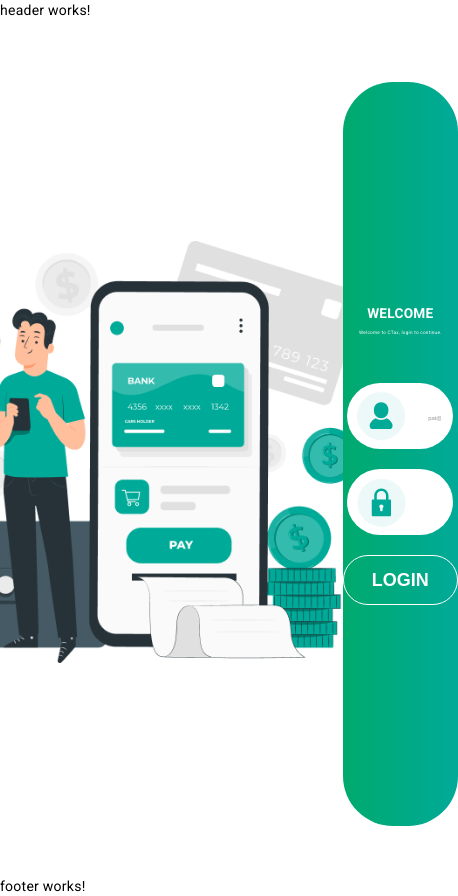
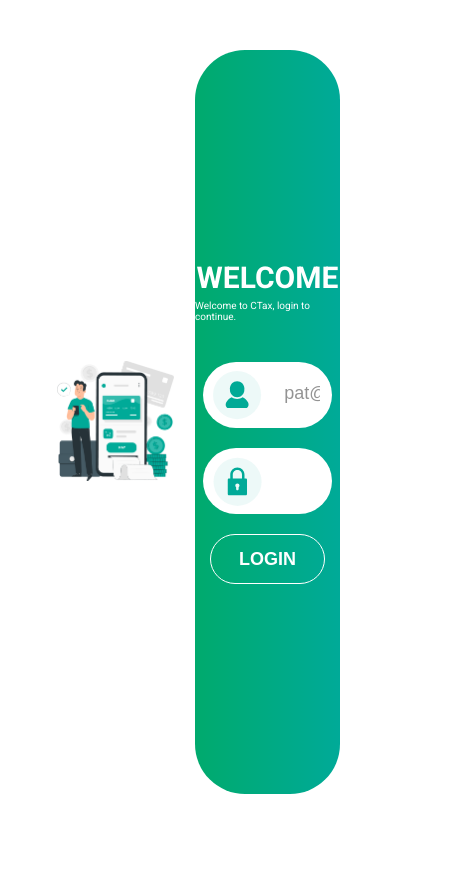
Before and after one commit to anandhums977/CTax, an Angular app: page /login in a window 390 px wide. Shown: the whole page, 458 px wide, since content can reach past the window. After the commit the page ends 844 px from the top, so only its background shows below. Built offline with nearby package versions, Linux system fonts and the light colour scheme.

Commit message:
login styles

```diff
--- a/src/app/features/authentication/login/login.component.scss
+++ b/src/app/features/authentication/login/login.component.scss
@@ -10,8 +10,8 @@
   .left-panel {
     padding: 5%;
     img {
-      height: 50vh;
-      width: auto;
+      height: auto;
+      width: 30vw;
     }
   }
   .right-panel {
@@ -36,14 +36,36 @@
         justify-content: center;
         margin-bottom: 40px;
         .title {
-          font-size: 3.5vw;
+          font-size: 50px;
           font-weight: bold;
           color: white;
+          margin-bottom: 5px;
+          @media (min-width: 1900px) {
+            font-size: 70px !important; // Smaller font size for screens less than or equal to 768px
+          }
+
+          @media (max-width: 768px) {
+            font-size: 40px !important; // Smaller font size for screens less than or equal to 768px
+          }
+
+          @media (max-width: 480px) {
+            font-size: 30px !important; // Even smaller font size for screens less than or equal to 480px
+          }
         }
         .description{
-          font-size: 1.2vw;
+          font-size: 14px;
           font-weight: 400;
           color: white;
+          @media (min-width: 1900px) {
+            font-size: 18px !important; // Smaller font size for screens less than or equal to 768px
+          }
+          @media (max-width: 768px) {
+            font-size: 12px !important; // Smaller font size for screens less than or equal to 768px
+          }
+
+          @media (max-width: 480px) {
+            font-size: 10px!important; // Even smaller font size for screens less than or equal to 480px
+          }
         }
       }
       form.login-form {
@@ -86,7 +108,7 @@
           /* Targeting the placeholder */
           input::placeholder {
               color: #0000006c; /* Custom color */
-              font-size: 1.5vw; /* Custom font size */
+              font-size: 18px; /* Custom font size */
               font-weight: 400; /* Custom font weight */
               opacity: 1; /* Ensure the color is fully applied */
           }
@@ -94,7 +116,7 @@
           /* For webkit browsers like Chrome, Safari */
           input::-webkit-input-placeholder {
             color: #0000006c; /* Custom color */
-            font-size: 1.5vw; /* Custom font size */
+            font-size: 18px; /* Custom font size */
             font-weight: 400; /* Custom font weight */
             opacity: 1; /* Ensure the color is fully applied */
           }
@@ -102,7 +124,7 @@
           /* For Mozilla Firefox */
           input::-moz-placeholder {
             color: #0000006c; /* Custom color */
-            font-size: 1.5vw; /* Custom font size */
+            font-size: 18px; /* Custom font size */
             font-weight: 400; /* Custom font weight */
             opacity: 1; /* Ensure the color is fully applied */
           }
@@ -110,7 +132,7 @@
           /* For Microsoft Edge */
           input::-ms-input-placeholder {
             color: #0000006c; /* Custom color */
-            font-size: 1.5vw; /* Custom font size */
+            font-size: 18px; /* Custom font size */
             font-weight: 400; /* Custom font weight */
             opacity: 1; /* Ensure the color is fully applied */
           }
--- a/src/app/theme/theme/theme.component.html
+++ b/src/app/theme/theme/theme.component.html
@@ -1,3 +1,7 @@
-<app-header></app-header>
+@if (isLoggedIn) {
+  <app-header></app-header>
+}
 <router-outlet></router-outlet>
-<app-footer></app-footer>
+@if (isLoggedIn) {
+  <app-footer></app-footer>
+}
--- a/src/app/theme/theme/theme.component.ts
+++ b/src/app/theme/theme/theme.component.ts
@@ -10,4 +10,6 @@
   templateUrl: './theme.component.html',
   styleUrl: './theme.component.scss',
 })
-export class ThemeComponent {}
+export class ThemeComponent {
+  isLoggedIn:boolean = false;
+}
--- a/src/index.html
+++ b/src/index.html
@@ -12,7 +12,7 @@
 <link rel="preconnect" href="https://fonts.gstatic.com" crossorigin>
 <link href="https://fonts.googleapis.com/css2?family=Roboto:ital,wght@0,100;0,300;0,400;0,500;0,700;0,900;1,100;1,300;1,400;1,500;1,700;1,900&display=swap" rel="stylesheet">
 </head>
-<body class="mat-typography">
+<body>
   <app-root></app-root>
 </body>
 </html>
--- a/src/styles.scss
+++ b/src/styles.scss
@@ -6,5 +6,18 @@
 // // 	color: $color_1;
 // // }
 
-html, body { height: 100vh; }
-body { margin: 0; font-family: Roboto, "Helvetica Neue", sans-serif; }
+html, body {
+  height: 100vh;
+}
+body {
+  margin: 0;
+  font-family: Roboto, "Helvetica Neue", sans-serif;
+  font-size: 14px;
+  @media (max-width: 768px) {
+    font-size: 12px !important; // Smaller font size for screens less than or equal to 768px
+  }
+
+  @media (max-width: 480px) {
+    font-size: 10px!important; // Even smaller font size for screens less than or equal to 480px
+  }
+ }
```
